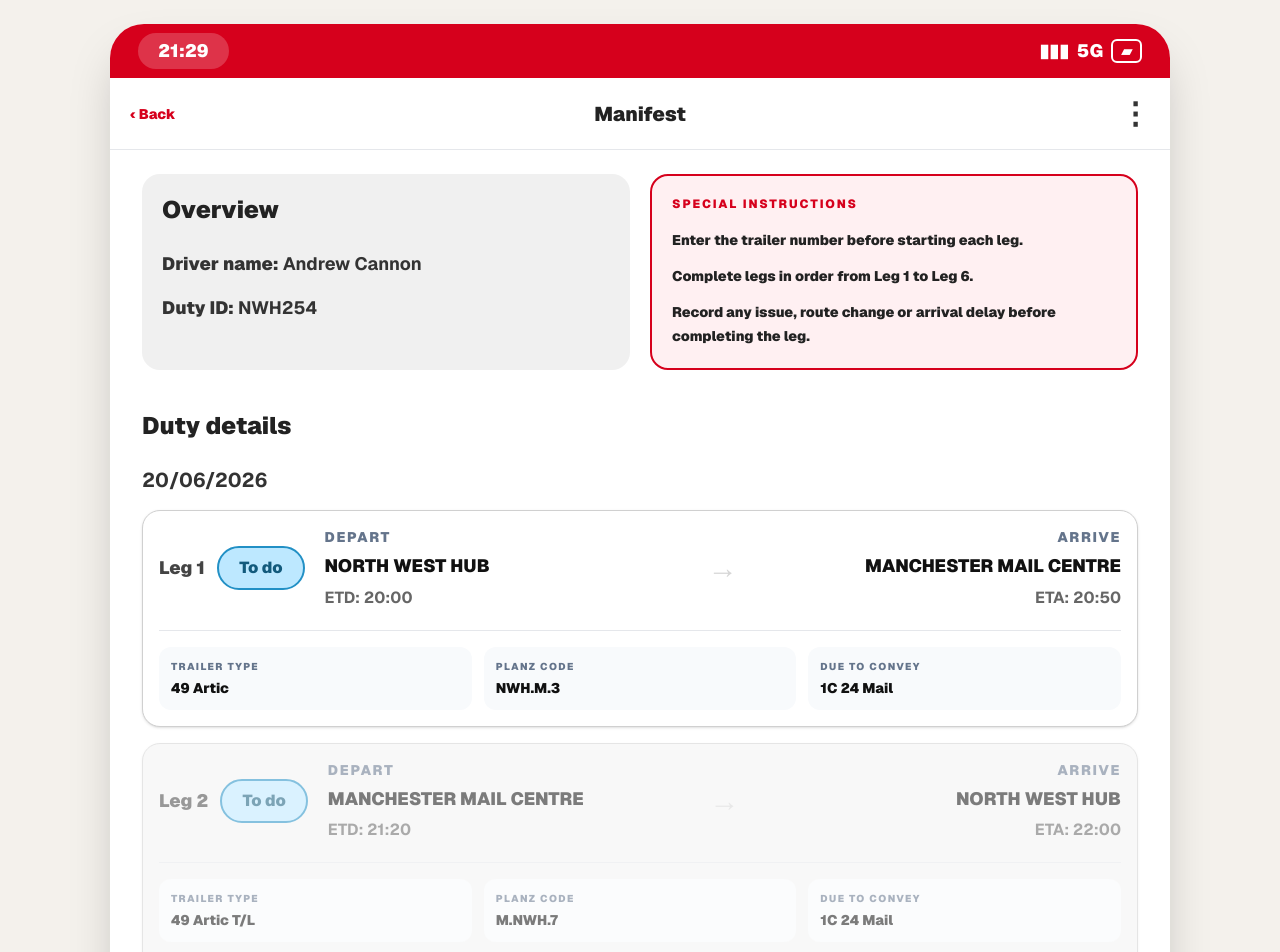
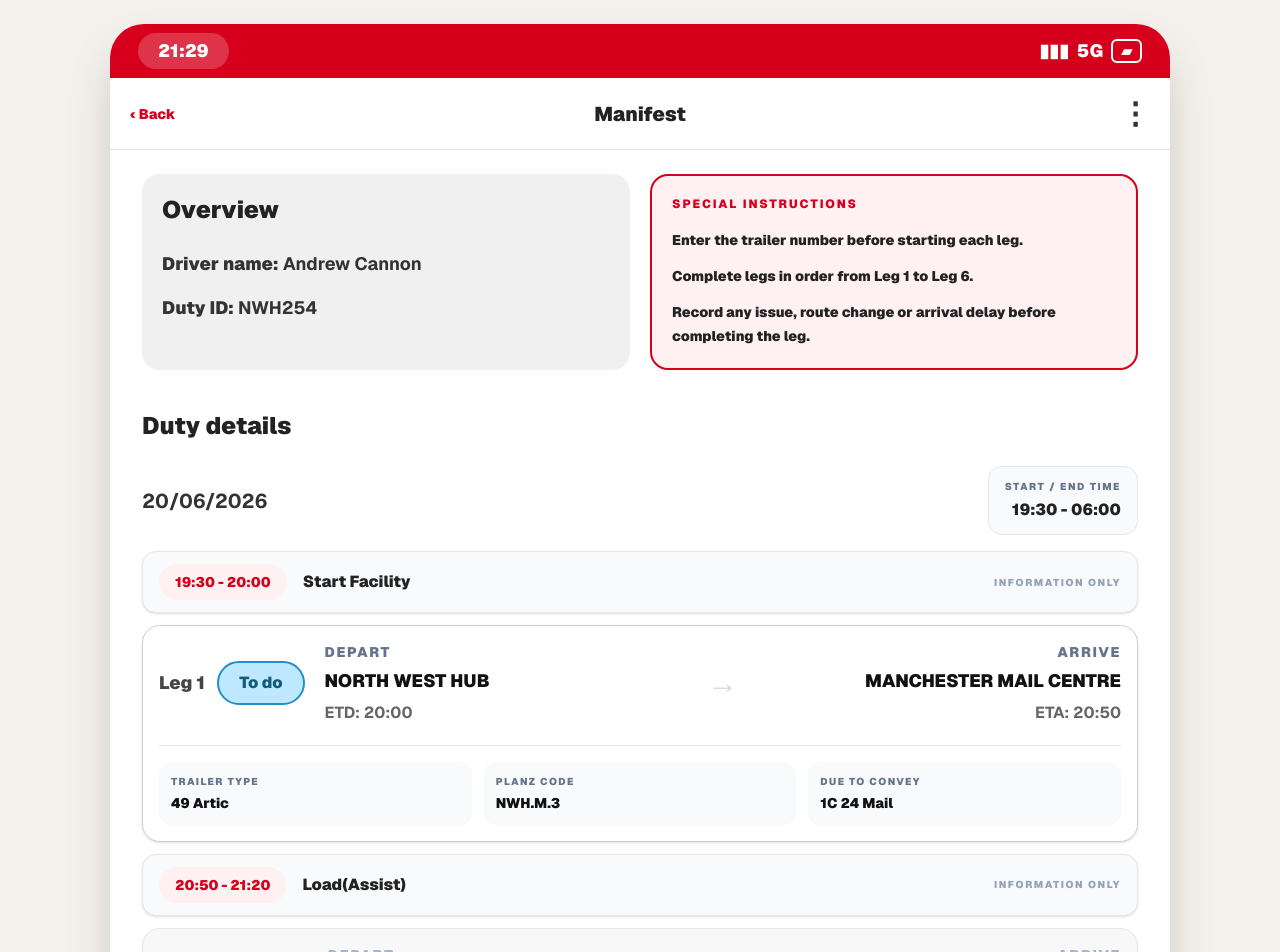
Before and after one commit to acannon76/rugby-league-supporter-web, a Next.js app: page /internal/app-ideas/manifest in a window 1280 px wide. Shown: the top 952 px of the page. Built offline with nearby package versions, Linux system fonts and the light colour scheme.

Commit message:
manifest changes

```diff
--- a/src/app/internal/app-ideas/manifest/ManifestMockupClient.tsx
+++ b/src/app/internal/app-ideas/manifest/ManifestMockupClient.tsx
@@ -336,19 +336,23 @@ function DutyScreen({
 
         <h2 className="mt-10 text-2xl font-black text-[#222]">Duty details</h2>
 
-        <p className="mt-6 text-xl font-bold text-[#333]">{today}</p>
+        <DutyDateHeader today={today} />
 
-        <div className="mt-4 space-y-4">
+        <div className="mt-4 space-y-3">
+          <DutyActivityBox time="19:30 - 20:00" title="Start Facility" />
+
           {legs.map((leg) => (
-            <LegCard
+            <DutySequenceBlock
               key={leg.number}
               leg={leg}
               status={legStatuses[leg.number] || "To do"}
               issueReport={issueReports[leg.number]}
               canOpen={canOpenLeg(leg.number)}
-              onClick={() => onOpenLeg(leg.number)}
+              onOpenLeg={onOpenLeg}
             />
           ))}
+
+          <DutyActivityBox time="05:45 - 06:00" title="End Facility" />
         </div>
 
         <BackToDashboardButton />
@@ -436,19 +440,23 @@ function CompleteScreen({
 
         <h2 className="mt-10 text-2xl font-black text-[#222]">Duty completed</h2>
 
-        <p className="mt-8 text-xl font-bold text-[#333]">{today}</p>
+        <DutyDateHeader today={today} extraTopMargin="mt-8" />
 
         <TrailerNumberBanner trailerNumber={trailerNumber} />
 
-        <div className="mt-4 space-y-4">
+        <div className="mt-4 space-y-3">
+          <DutyActivityBox time="19:30 - 20:00" title="Start Facility" />
+
           {manifestLegs.map((leg) => (
-            <LegCard
+            <DutySequenceBlock
               key={leg.number}
               leg={leg}
               status={legStatuses[leg.number] || "Completed"}
               issueReport={issueReports[leg.number]}
             />
           ))}
+
+          <DutyActivityBox time="05:45 - 06:00" title="End Facility" />
         </div>
 
         <section className="mt-6 rounded-[18px] bg-[#d9f7e5] p-5">
@@ -462,6 +470,103 @@ function CompleteScreen({
         <ResetButton onReset={onReset} />
       </section>
     </>
+  );
+}
+
+
+function DutyDateHeader({
+  today,
+  extraTopMargin = "mt-6",
+}: {
+  today: string;
+  extraTopMargin?: string;
+}) {
+  return (
+    <div className={`${extraTopMargin} flex flex-col gap-3 sm:flex-row sm:items-center sm:justify-between`}>
+      <p className="text-xl font-bold text-[#333]">{today}</p>
+
+      <div className="rounded-[14px] border border-[#e5e7eb] bg-[#f8fafc] px-4 py-3 text-left sm:text-right">
+        <p className="text-[10px] font-black uppercase tracking-[0.16em] text-[#64748b]">
+          Start / End Time
+        </p>
+        <p className="mt-1 text-base font-black text-[#222]">19:30 - 06:00</p>
+      </div>
+    </div>
+  );
+}
+
+function DutySequenceBlock({
+  leg,
+  status,
+  issueReport,
+  canOpen,
+  onOpenLeg,
+}: {
+  leg: DutyLeg;
+  status: LegStatus;
+  issueReport?: LegIssueReport;
+  canOpen?: boolean;
+  onOpenLeg?: (legNumber: number) => void;
+}) {
+  const followingActivities = dutyActivitiesAfterLeg[leg.number] || [];
+
+  return (
+    <>
+      <LegCard
+        leg={leg}
+        status={status}
+        issueReport={issueReport}
+        canOpen={canOpen}
+        onClick={onOpenLeg ? () => onOpenLeg(leg.number) : undefined}
+      />
+
+      {followingActivities.map((activity) => (
+        <DutyActivityBox
+          key={`${leg.number}-${activity.time}-${activity.title}`}
+          time={activity.time}
+          title={activity.title}
+        />
+      ))}
+    </>
+  );
+}
+
+const dutyActivitiesAfterLeg: Record<number, { time: string; title: string }[]> = {
+  1: [{ time: "20:50 - 21:20", title: "Load(Assist)" }],
+  2: [
+    { time: "22:00 - 22:30", title: "Unload(Assist)" },
+    { time: "22:30 - 23:00", title: "Load(Assist)" },
+  ],
+  3: [
+    { time: "23:50 - 00:10", title: "Meal Relief Whilst Vehicle Un/Loaded" },
+    { time: "00:10 - 00:50", title: "Load(Assist)" },
+  ],
+  4: [
+    { time: "01:40 - 02:10", title: "Unload(Assist)" },
+    { time: "02:10 - 02:40", title: "Meal Relief" },
+    { time: "02:40 - 03:30", title: "Load(Assist)" },
+  ],
+  5: [
+    { time: "03:30 - 04:05", title: "As Directed" },
+    { time: "04:05 - 04:20", title: "Xchange Trailer" },
+  ],
+};
+
+function DutyActivityBox({ time, title }: { time: string; title: string }) {
+  return (
+    <div className="rounded-[14px] border border-[#e5e7eb] bg-[#f8fafc] px-4 py-3 shadow-sm">
+      <div className="flex flex-col gap-2 sm:flex-row sm:items-center sm:gap-4">
+        <div className="shrink-0 rounded-full bg-[#fff0f2] px-4 py-2 text-sm font-black text-[#d6001c]">
+          {time}
+        </div>
+
+        <p className="text-base font-black text-[#222]">{title}</p>
+
+        <p className="sm:ml-auto text-[10px] font-black uppercase tracking-[0.16em] text-[#94a3b8]">
+          Information only
+        </p>
+      </div>
+    </div>
   );
 }
 
```
